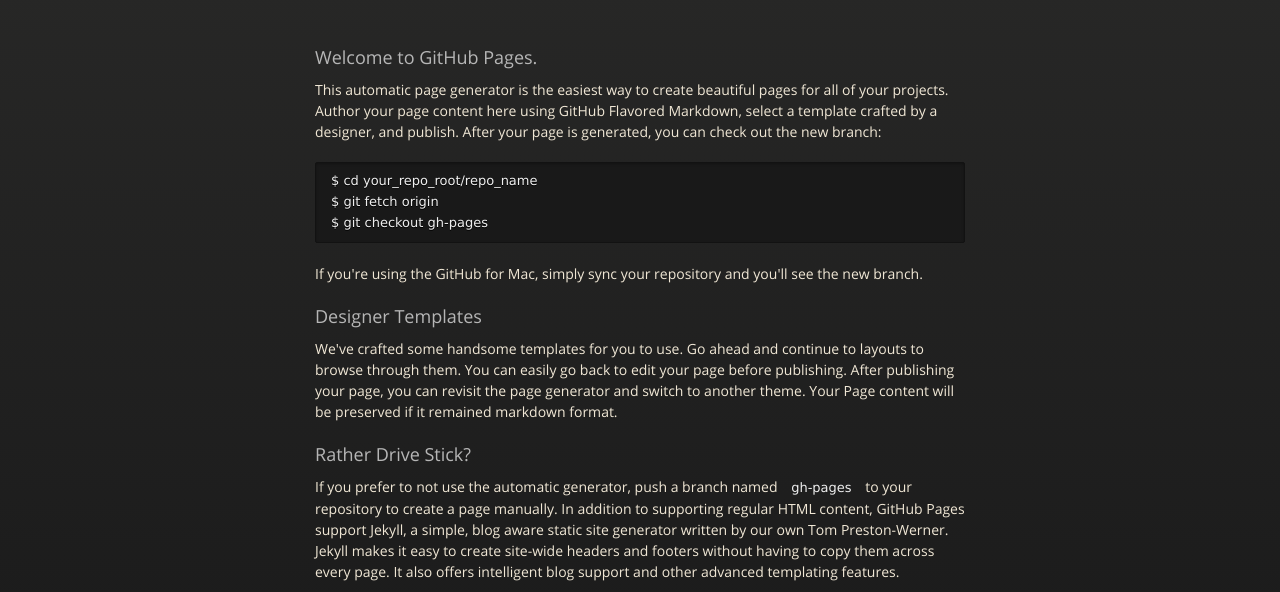
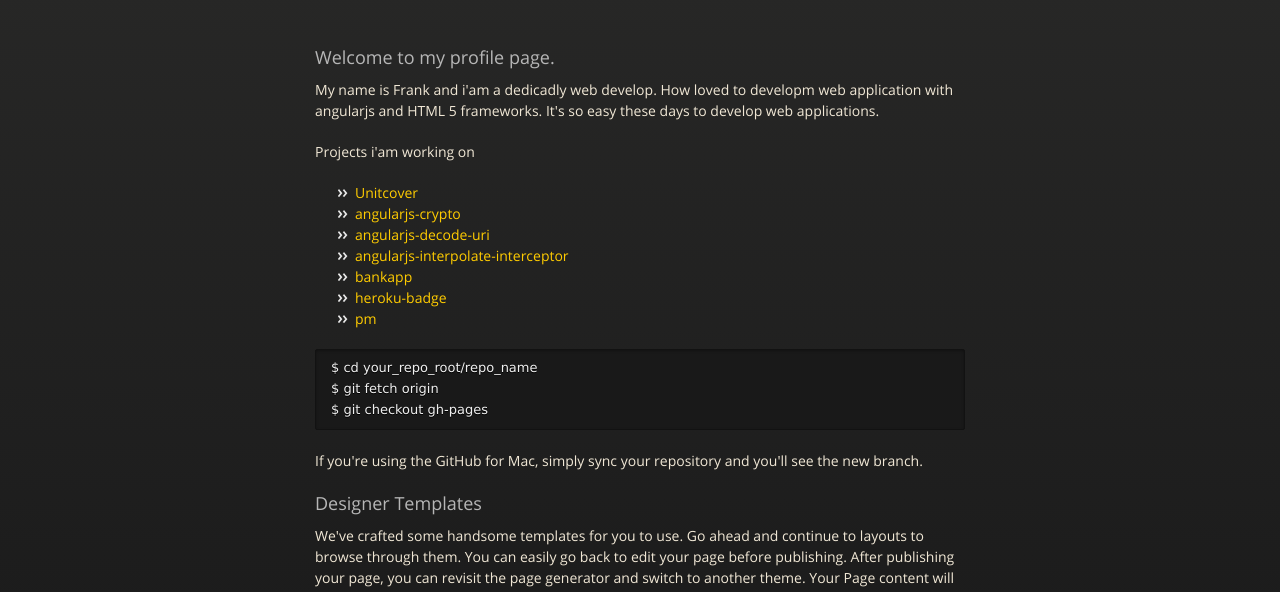
Before and after one commit to pussinboots/pussinboots.github.io, a plain HTML site: page index.html in a window 1280 px wide. Shown: the part 189-781 px from the top of the page. Drawn offline with nearby package versions, Linux system fonts and the light colour scheme.

Commit message:
- update index.html

```diff
--- a/index.html
+++ b/index.html
@@ -36,9 +36,22 @@
         </div>
 
         <h3>
-<a name="welcome-to-github-pages" class="anchor" href="#welcome-to-github-pages"><span class="octicon octicon-link"></span></a>Welcome to GitHub Pages.</h3>
+<a name="welcome-to-github-pages" class="anchor" href="#welcome-to-github-pages"><span class="octicon octicon-link"></span></a>Welcome to my profile page.</h3>
 
-<p>This automatic page generator is the easiest way to create beautiful pages for all of your projects. Author your page content here using GitHub Flavored Markdown, select a template crafted by a designer, and publish. After your page is generated, you can check out the new branch:</p>
+<p>My name is Frank and i'am a dedicadly web develop. How loved to developm web application with angularjs and HTML 5 frameworks. It's so easy these days to develop web applications.</p>
+
+<p>
+  Projects i'am working on
+  <ul>
+    <li><a href="https://github.com/pussinboots/unitcover">Unitcover</a></li>
+    <li><a href="https://github.com/pussinboots/angularjs-crypto">angularjs-crypto</a></li>
+    <li><a href="https://github.com/pussinboots/angularjs-decode-uri">angularjs-decode-uri</a></li>
+    <li><a href="https://github.com/pussinboots/angularjs-interpolate-interceptor">angularjs-interpolate-interceptor</a></li>
+    <li><a href="https://github.com/pussinboots/bankapp">bankapp</a></li>
+    <li><a href="https://github.com/pussinboots/heroku-badge">heroku-badge</a></li>
+    <li><a href="https://github.com/pussinboots/pm">pm</a></li>
+  </ul>
+</p>
 
 <pre><code>$ cd your_repo_root/repo_name
 $ git fetch origin
```
